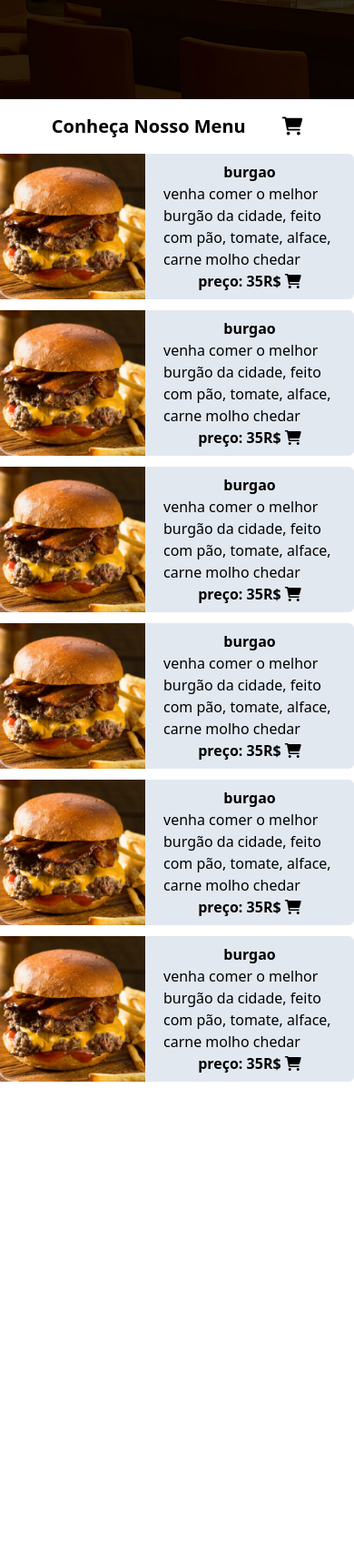
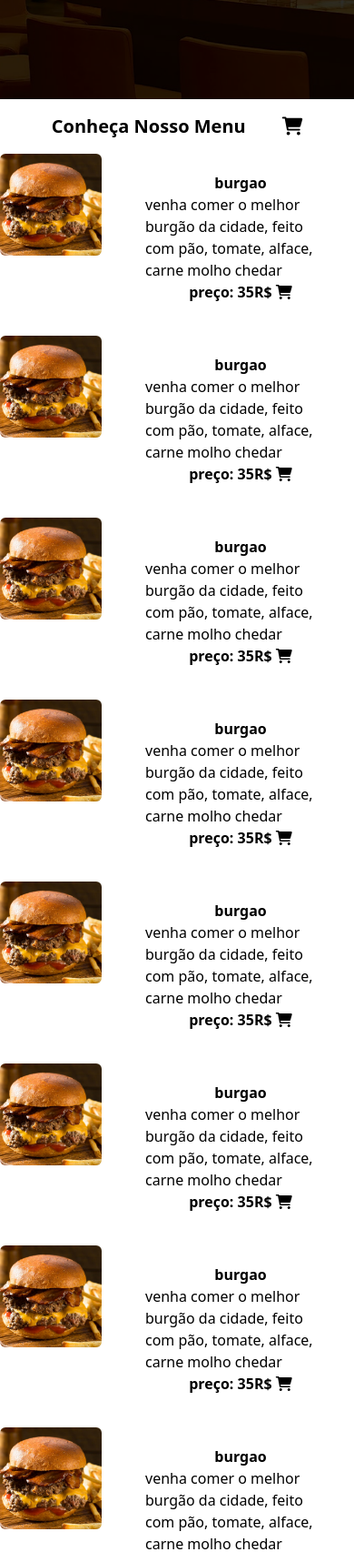
Before and after one commit to AdeiltonPereiraAlves/Projeto-cardapio_digital, a website: page index.html in a window 390 px wide. Shown: the part 275-1981 px from the top of the page at 91% size. Before the commit the page ends 1464 px from the top, so only its background shows below. Drawn offline with Linux system fonts and the light colour scheme.

Commit message:
Consertando responsividade e carrinho

```diff
--- a/index.html
+++ b/index.html
@@ -27,9 +27,10 @@
 
         </div>
     </header>
-    <div class="flex w-screen items-center justify-center p-4 text-xl gap-10 ">
+    <!-- titulo e icon do carrinho -->
+    <div class="flex w-screen items-center justify-center p-4 text-xl gap-10 relative">
         <h1 class="font-black">Conheça Nosso Menu</h1>
-        <button>
+        <button id="carrinho">
             <i class="fa-solid fa-cart-shopping"></i>
         </button>
 
@@ -37,13 +38,13 @@
 
 
     <!-- main  -->
-    <main class="flex w-full h-full justify-end ">
-        <div class="flex flex-wrap w-full justify-center  h-full items-end gap-3 ">
+    <main class="flex flex-1" >
+        <div class="grid grid-cols-1 md:grid-cols-2 max-w-7xl gap-4 mx-auto col-span-2 relative" >
 
 
 
-            <div class="flex h-40 bg-slate-200 rounded-md  sm:w-1/2 md:w-1/2 lg:w-1/3">
-                <img src="assets/hamb-2 (2).png" alt="">
+            <div class="flex gap-7 ">
+                <img src="assets/hamb-2 (2).png" alt="" class="w-28 h-28 rounded-md">
                 <div class="flex flex-col  p-5 items-center justify-center">
                     <h1 class="font-black">burgao</h1>
                     <p>venha comer o melhor burgão da cidade, feito com pão, tomate, alface, carne molho chedar</p>
@@ -55,8 +56,8 @@
                     </div>
                 </div>
             </div>
-            <div class="flex h-40 bg-slate-200 rounded-md  sm:w-1/2 md:w-1/2 lg:w-1/3">
-                <img src="assets/hamb-2 (2).png" alt="">
+            <div class="flex gap-7">
+                <img src="assets/hamb-2 (2).png" alt="" class="w-28 h-28 rounded-md">
                 <div class="flex flex-col  p-5 items-center justify-center">
                     <h1 class="font-black">burgao</h1>
                     <p>venha comer o melhor burgão da cidade, feito com pão, tomate, alface, carne molho chedar</p>
@@ -68,9 +69,8 @@
                     </div>
                 </div>
             </div>
-
-            <div class="flex h-40 bg-slate-200 rounded-md sm:w-1/2 md:w-1/2 lg:w-1/3 xl:1/3 2xl:1/3">
-                <img src="assets/hamb-2 (2).png" alt="">
+            <div class="flex gap-7">
+                <img src="assets/hamb-2 (2).png" alt="" class="w-28 h-28 rounded-md">
                 <div class="flex flex-col  p-5 items-center justify-center">
                     <h1 class="font-black">burgao</h1>
                     <p>venha comer o melhor burgão da cidade, feito com pão, tomate, alface, carne molho chedar</p>
@@ -82,9 +82,8 @@
                     </div>
                 </div>
             </div>
-
-            <div class="flex  h-40 bg-slate-200 rounded-md  sm:w-1/2 md:w-1/2 lg:w-1/3">
-                <img src="assets/hamb-2 (2).png" alt="">
+            <div class="flex gap-7">
+                <img src="assets/hamb-2 (2).png" alt="" class="w-28 h-28 rounded-md">
                 <div class="flex flex-col  p-5 items-center justify-center">
                     <h1 class="font-black">burgao</h1>
                     <p>venha comer o melhor burgão da cidade, feito com pão, tomate, alface, carne molho chedar</p>
@@ -96,9 +95,8 @@
                     </div>
                 </div>
             </div>
-
-            <div class="flex h-40 bg-slate-200 rounded-md sm:w-1/2 md:w-1/2 lg:w-1/3">
-                <img src="assets/hamb-2 (2).png" alt="">
+            <div class="flex gap-7">
+                <img src="assets/hamb-2 (2).png" alt="" class="w-28 h-28 rounded-md">
                 <div class="flex flex-col  p-5 items-center justify-center">
                     <h1 class="font-black">burgao</h1>
                     <p>venha comer o melhor burgão da cidade, feito com pão, tomate, alface, carne molho chedar</p>
@@ -110,9 +108,34 @@
                     </div>
                 </div>
             </div>
-
-            <div class="flex  h-40 bg-slate-200 rounded-md sm:w-1/2 md:w-1/2 lg:w-1/3">
-                <img src="assets/hamb-2 (2).png" alt="">
+            <div class="flex gap-7">
+                <img src="assets/hamb-2 (2).png" alt="" class="w-28 h-28 rounded-md">
+                <div class="flex flex-col  p-5 items-center justify-center">
+                    <h1 class="font-black">burgao</h1>
+                    <p>venha comer o melhor burgão da cidade, feito com pão, tomate, alface, carne molho chedar</p>
+                    <div>
+                        <span class="font-black">preço: 35R$</span>
+                        <button>
+                            <i class="fa-solid fa-cart-shopping"></i>
+                        </button>
+                    </div>
+                </div>
+            </div>
+            <div class="flex gap-7">
+                <img src="assets/hamb-2 (2).png" alt="" class="w-28 h-28 rounded-md">
+                <div class="flex flex-col  p-5 items-center justify-center">
+                    <h1 class="font-black">burgao</h1>
+                    <p>venha comer o melhor burgão da cidade, feito com pão, tomate, alface, carne molho chedar</p>
+                    <div>
+                        <span class="font-black">preço: 35R$</span>
+                        <button>
+                            <i class="fa-solid fa-cart-shopping"></i>
+                        </button>
+                    </div>
+                </div>
+            </div>
+            <div class="flex gap-7">
+                <img src="assets/hamb-2 (2).png" alt="" class="w-28 h-28 rounded-md">
                 <div class="flex flex-col  p-5 items-center justify-center">
                     <h1 class="font-black">burgao</h1>
                     <p>venha comer o melhor burgão da cidade, feito com pão, tomate, alface, carne molho chedar</p>
@@ -126,22 +149,22 @@
             </div>
 
 
-
         </div>
 
         <!-- //carrinho -->
-        <div class="bg-slate-300 w-1/3 h-full flex-col items-center right-0 gap-4 hidden ">
+        <div class="bg-slate-300 w-screen m-auto h-full lg:max-w-72   flex-col items-center right-0 gap-4 hidden transition-all duration-50000 absolute "
+            id="fechar-carrinho">
             <div class="flex justify-start w-full items-baseline ">
                 <div class="text-xl">
-                    <button><i class="fa-solid fa-xmark"></i></button>
+                    <button id="botaoFecharCarrinho"><i class="fa-solid fa-xmark"></i></button>
                 </div>
                 <div class="flex w-full justify-center">
                     <h2>carrinho</h2>
                 </div>
             </div>
 
-            <!-- card do carrinho -->
-            <div class="flex w-80 h-40 bg-slate-200 rounded-md p-4 overflow-hidden">
+            <!-- itens carrinho -->
+            <div class="flex w-60 h-40 bg-slate-200 rounded-md p-4 overflow-hidden">
                 <img src="assets/hamb-2 (2).png" alt="" class="w-14 h-14">
                 <div class="flex flex-col  p-5 items-center justify-center">
                     <h1 class="font-black">burgao</h1>
@@ -160,7 +183,7 @@
                     </div>
                 </div>
             </div>
-            <div class="flex w-80 h-40 bg-slate-200 rounded-md p-4">
+            <div class="flex w-60 h-40 bg-slate-200 rounded-md p-4">
                 <img src="assets/hamb-2 (2).png" alt="" class="w-14 h-14">
                 <div class="flex flex-col  p-5 items-center justify-center">
                     <h1 class="font-black">burgao</h1>
@@ -187,6 +210,7 @@
 
         </div>
     </main>
+    <script type="module" src="./js/index.js"></script>
 </body>
 
 </html>
```
Also changed, not shown: styles/output.css.
